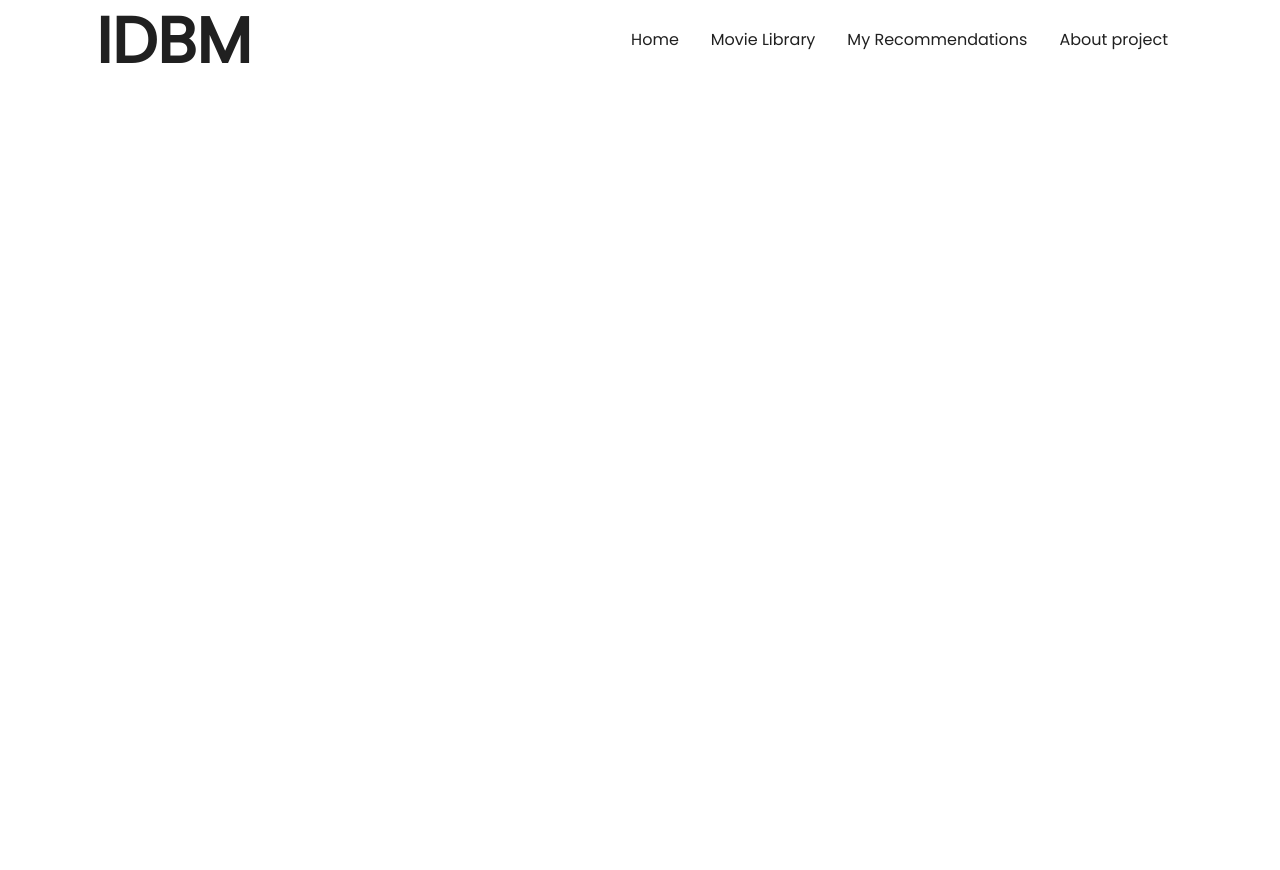
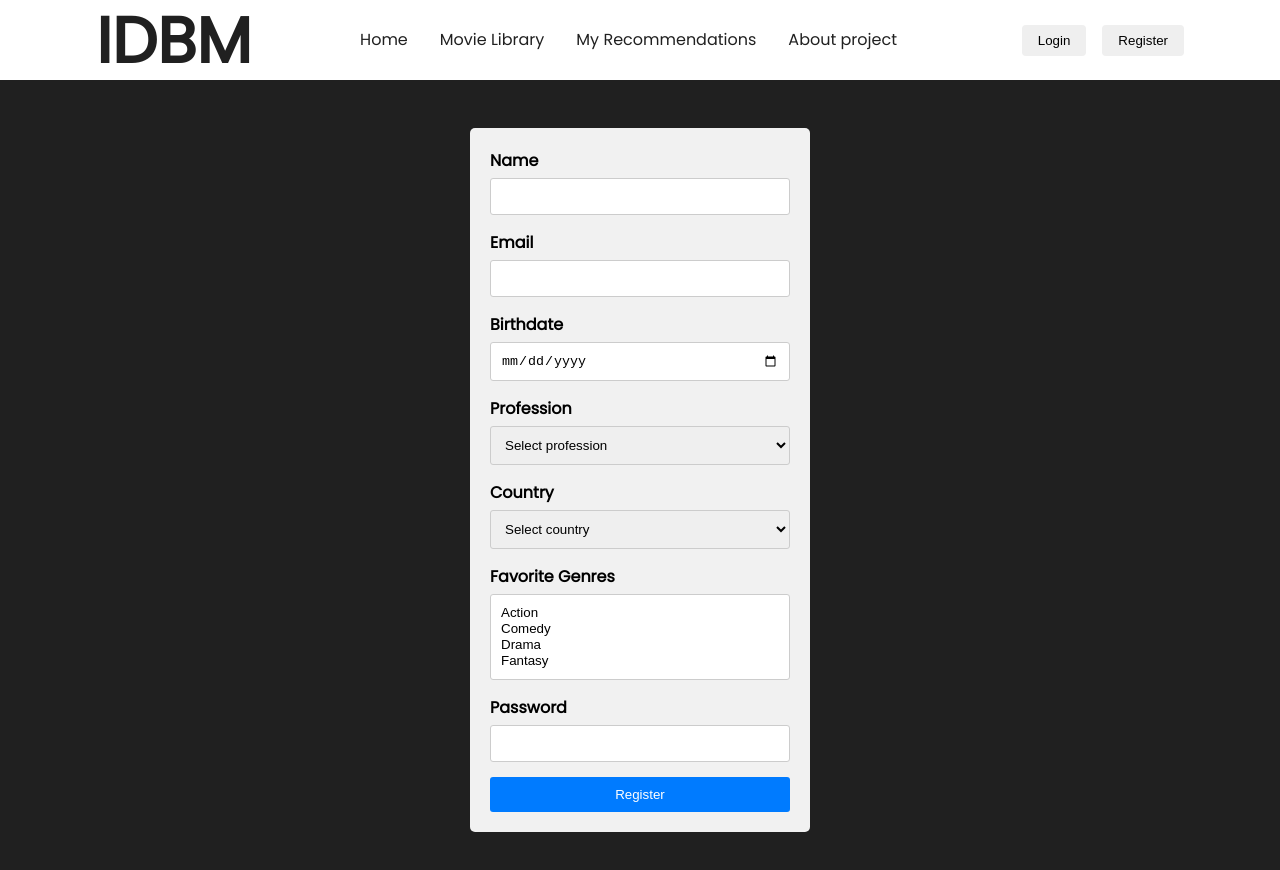
Before and after one commit to boxing-in-iT/MovieREcomendationSystemUI, a React (Create React App) app: page /registration in a window 1280 px wide. Shown: the top 870 px of the page. Before the commit the page ends 800 px from the top, so only its background shows below. Built offline with nearby package versions, Linux system fonts and the light colour scheme; no server answers.

Commit message:
addRegistrationPage

```diff
--- a/src/App.js
+++ b/src/App.js
@@ -23,6 +23,7 @@ import AboutProject from "./components/pages/AboutProject";
 
 import { PrivateRoute } from "./components/PrivateRoute";
 import { Login } from "./components/pages/Login";
+import Registration from "./components/pages/Registration";
 
 function App() {
   return (
@@ -44,6 +45,7 @@ function App() {
                         }
                     />
             <Route path="/login" element={<Login/>}/>
+            <Route path="/registration" element={<Registration/>}/>
           </Routes>
       </ThemeProvider>
     </>
--- a/src/components/Navigation.js
+++ b/src/components/Navigation.js
@@ -42,6 +42,21 @@ const MenuItem = styled.li`
   }
 `;
 
+const AuthButtons = styled.div`
+  display: flex;
+  align-items: center;
+`;
+
+const AuthButton = styled.button`
+  margin-left: 1rem;
+  padding: 0.5rem 1rem;
+  background-color: ${(props) => props.theme.primary};
+  color: ${(props) => props.theme.buttonText};
+  border: none;
+  border-radius: 4px;
+  cursor: pointer;
+`;
+
 const Navigation = () => {
   return (
     <>
@@ -62,6 +77,10 @@ const Navigation = () => {
               <Link to={"/about"}>About project</Link>
             </MenuItem>
           </Menu>
+          <AuthButtons>
+            <AuthButton><Link to={"/login"}>Login</Link></AuthButton>
+            <AuthButton><Link to={"/registration"}>Register</Link></AuthButton>
+          </AuthButtons>
         </NavBar>
       </Section>
     </>
--- /dev/null
+++ b/src/components/pages/Registration.js
@@ -0,0 +1,155 @@
+import React, { useState } from 'react';
+import styled from 'styled-components';
+
+const RegistrationPageContainer = styled.div`
+  display: flex;
+  flex-direction: column;
+  align-items: center;
+  justify-content: center;
+  height: 100vh;
+  background-color: ${(props) => props.theme.text};
+`;
+
+const RegistrationForm = styled.form`
+  display: flex;
+  flex-direction: column;
+  width: 300px;
+  padding: 20px;
+  background: #f1f1f1;
+  border-radius: 5px;
+`;
+
+const FormGroup = styled.div`
+  display: flex;
+  flex-direction: column;
+  margin-bottom: 15px;
+`;
+
+const Label = styled.label`
+  margin-bottom: 5px;
+  font-weight: bold;
+`;
+
+const Input = styled.input`
+  padding: 10px;
+  border-radius: 3px;
+  border: 1px solid #ccc;
+`;
+
+const Select = styled.select`
+  padding: 10px;
+  border-radius: 3px;
+  border: 1px solid #ccc;
+`;
+
+const Option = styled.option``;
+
+const Button = styled.button`
+  padding: 10px;
+  background: #007bff;
+  color: #fff;
+  border: none;
+  border-radius: 3px;
+  cursor: pointer;
+`;
+
+const Registration = () => {
+    const [name, setName] = useState('');
+  const [email, setEmail] = useState('');
+  const [birthdate, setBirthdate] = useState('');
+  const [profession, setProfession] = useState('');
+  const [country, setCountry] = useState('');
+  const [genres, setGenres] = useState([]);
+  const [password, setPassword] = useState('');
+
+
+  const handleNameChange = (event) => {
+    setName(event.target.value);
+  };
+
+  const handleEmailChange = (event) => {
+    setEmail(event.target.value);
+  };
+
+  const handleBirthdateChange = (event) => {
+    setBirthdate(event.target.value);
+  };
+
+  const handleProfessionChange = (event) => {
+    setProfession(event.target.value);
+  };
+
+  const handleCountryChange = (event) => {
+    setCountry(event.target.value);
+  };
+
+  const handleGenresChange = (event) => {
+    const selectedGenres = Array.from(event.target.selectedOptions, (option) => option.value);
+    setGenres(selectedGenres);
+  };
+
+  const handlePasswordChange = (event) => {
+    setPassword(event.target.value);
+  };
+
+  const handleSubmit = (event) => {
+    event.preventDefault();
+    // Здесь можно добавить логику для обработки отправки формы, например, отправку данных на сервер
+  };
+
+  return (
+    <RegistrationPageContainer>
+      <RegistrationForm onSubmit={handleSubmit}>
+        <FormGroup>
+          <Label>Name</Label>
+          <Input type="text" value={name} onChange={handleNameChange} />
+        </FormGroup>
+        <FormGroup>
+          <Label>Email</Label>
+          <Input type="email" value={email} onChange={handleEmailChange} />
+        </FormGroup>
+        <FormGroup>
+          <Label>Birthdate</Label>
+          <Input type="date" value={birthdate} onChange={handleBirthdateChange} />
+        </FormGroup>
+        <FormGroup>
+          <Label>Profession</Label>
+          <Select value={profession} onChange={handleProfessionChange}>
+            <Option value="">Select profession</Option>
+            <Option value="developer">Developer</Option>
+            <Option value="designer">Designer</Option>
+            <Option value="writer">Writer</Option>
+            {/* Add more options as needed */}
+          </Select>
+        </FormGroup>
+        <FormGroup>
+          <Label>Country</Label>
+          <Select value={country} onChange={handleCountryChange}>
+            <Option value="">Select country</Option>
+            <Option value="usa">USA</Option>
+            <Option value="uk">UK</Option>
+            <Option value="canada">Canada</Option>
+            {/* Add more options as needed */}
+          </Select>
+        </FormGroup>
+        <FormGroup>
+          <Label>Favorite Genres</Label>
+          <Select multiple value={genres} onChange={handleGenresChange}>
+            <Option value="action">Action</Option>
+            <Option value="comedy">Comedy</Option>
+            <Option value="drama">Drama</Option>
+            <Option value="fantasy">Fantasy</Option>
+            {/* Add more options as needed */}
+          </Select>
+        </FormGroup>
+        <FormGroup>
+          <Label>Password</Label>
+          <Input type="password" value={password} onChange={handlePasswordChange} />
+        </FormGroup>
+        <Button type="submit">Register</Button>
+      </RegistrationForm>
+    </RegistrationPageContainer>
+  );
+};
+
+export default Registration;
```
